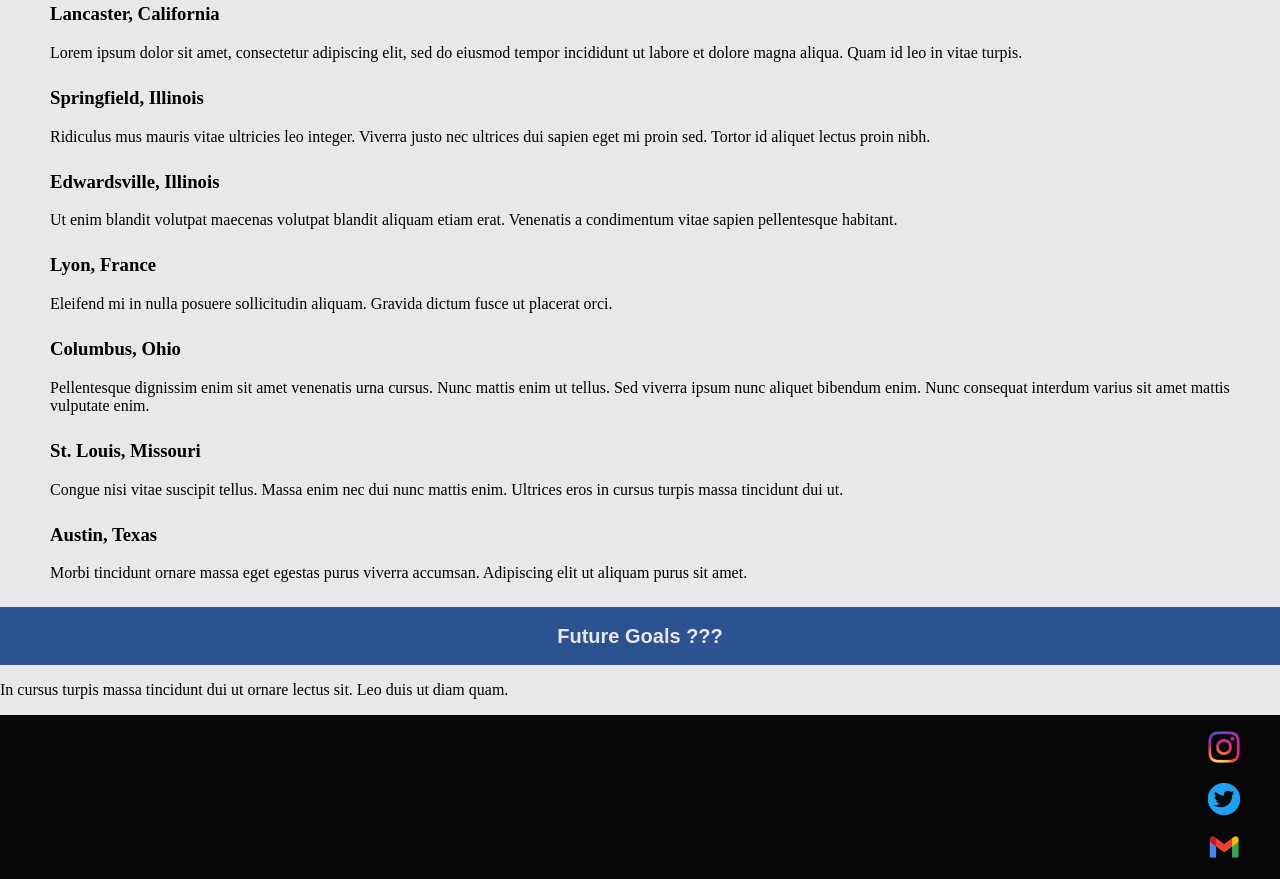
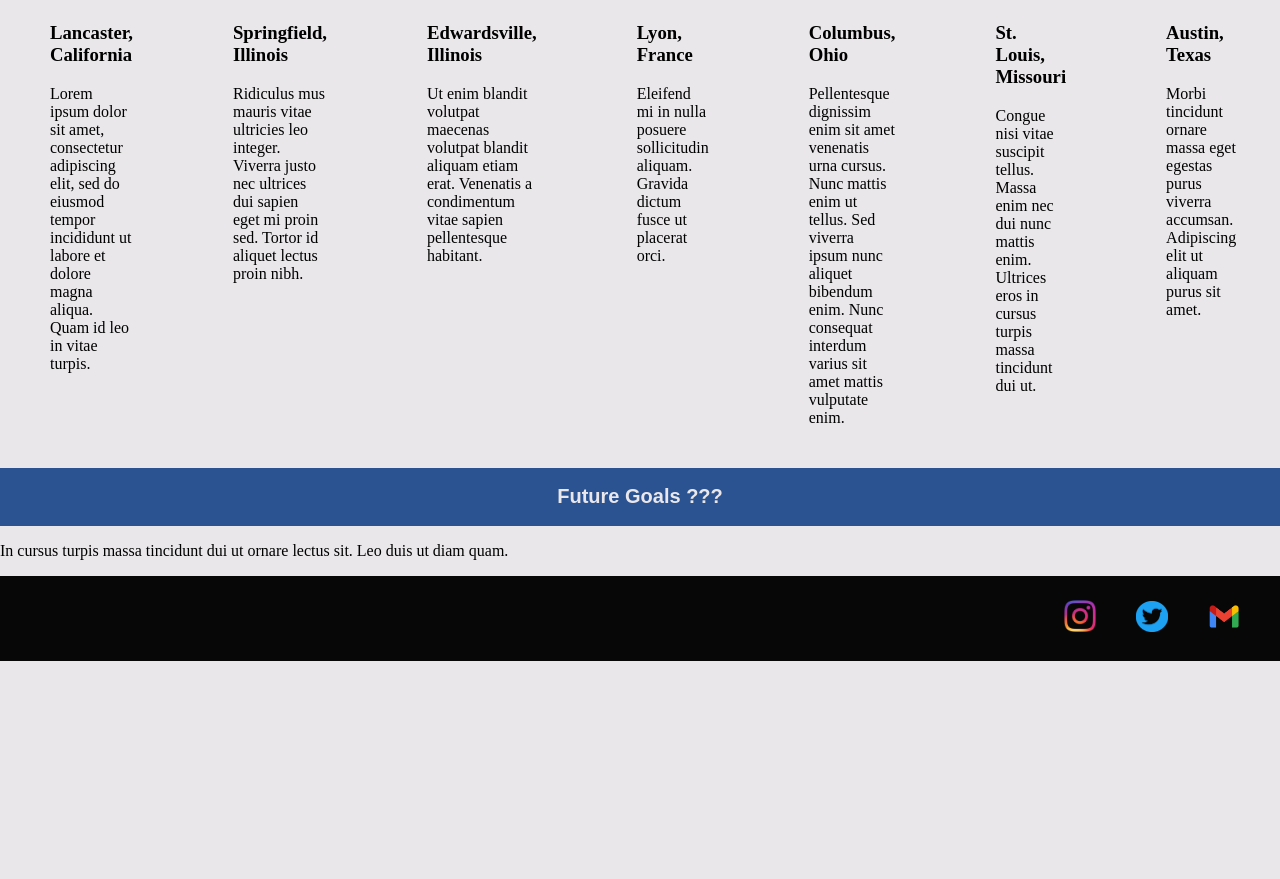
Before and after one commit to LC101-September-2021/assignment-4-html-me-something-cgood1413, a website: page index.html in a window 1280 px wide. Shown: the part 757-1636 px from the top of the page. After the commit the page ends 1418 px from the top, so only its background shows below. Drawn offline with Linux system fonts and the light colour scheme.

Commit message:
Finalized CSS structure for footer

```diff
--- a/index.html
+++ b/index.html
@@ -26,8 +26,8 @@
             <li>Cooking: ???</li>
             <li>Growing: ???</li>
          </ul>
+         <button class="article-button"><h2>About</h2></button>
          <article id="about">
-            <button class="article-button"><h2>About</h2></button>
             <section>
                <p>When planning for children, my mother initially wanted an eldest son
                   and a younger daughter. After having my eldest sister for her first child,
@@ -45,8 +45,8 @@
                </figure>
             </section>
          </article>
+         <button class="article-button"><h2>Places I've Lived</h2></button>
          <article id="places">
-            <button class="article-button"><h2>Places I've Lived</h2></button>
             <section>
                <h3>Lancaster, California</h3>
                <p>Lorem ipsum dolor sit amet, consectetur adipiscing elit, sed do eiusmod
@@ -86,20 +86,20 @@
                   elit ut aliquam purus sit amet.</p>
             </section>
          </article>
+         <button class="article-button"><h2>Future Goals ???</h2></button>
          <article id="article-3">
-               <button class="article-button"><h2>Future Goals ???</h2></button>
                <p>In cursus turpis massa tincidunt dui ut ornare lectus sit. Leo duis ut diam
                   quam.</p>
          </article>
       </main>
       <footer>
-         <figure>
+         <figure class="media-logo">
             <a href="https://www.instagram.com/chance_good1/" target="_blank"><img class="media-link" src="./images/Insta Logo2.png" alt="Instagram Logo"></a>
          </figure>
-         <figure>
+         <figure class="media-logo">
             <a href="https://twitter.com/HotPlantsChance" target="_blank"><img class="media-link" src="./images/twitter logo2.png" alt="Twitter Logo"></a>
          </figure>
-         <figure>
+         <figure class="media-logo">
             <a href="mailto: cgood1413@gmail.com" target="_blank"><img class="media-link" src="./images/Gmail Logo.png" alt="Gmail Logo"></a>
          </figure>
       </footer>
--- a/styles.css
+++ b/styles.css
@@ -32,10 +32,12 @@ section {
 }
 
 footer {
-    text-align: right;
-    color: #EAE7EB;
+    display: flex;
+    justify-content: flex-end;
+    align-items: center;
     background-color: #080707;
     position: absolute;
+    height: 85px;
     width: 100%;
     left: 0;
 }
@@ -52,11 +54,19 @@ footer {
     color: #EAC435;
 }
 
+
+.media-logo {
+    margin: 15px 40px 15px 0;
+}
+
 .media-link{
     width: 32px;
     height: auto;
 }
 
+#places {
+    display: flex;
+}
 
 /* Color Palette Options:
 
```
